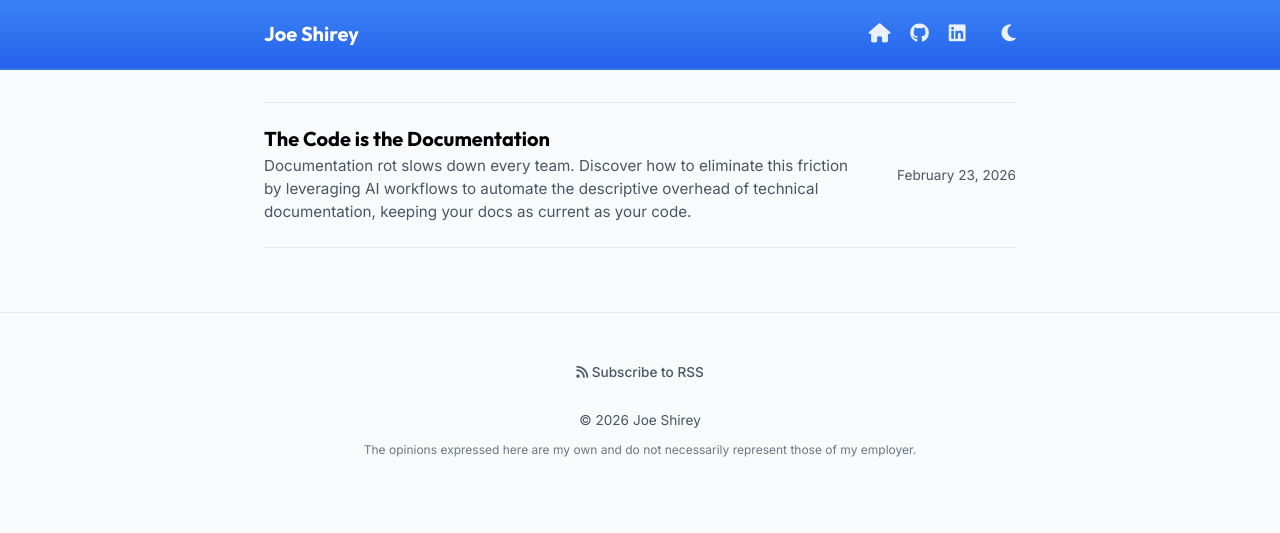
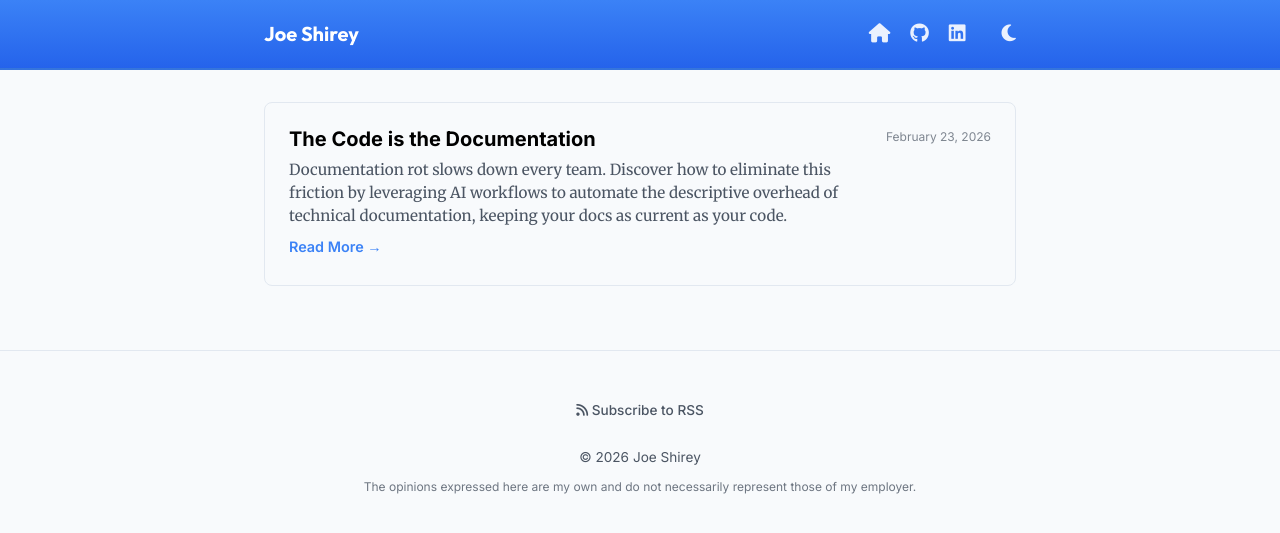
Before and after one commit to joeshirey/joeshirey.github.io, a Jekyll site: the page built from index.md, in a window 1280 px wide. Shown: the top 533 px of the page. Built offline with Jekyll 4.4.1, drawn with Linux system fonts in a browser that asks for light colours.

Commit message:
feat: Enhance post list with tags, "Read More" links, and updated card-like styling and typography.

```diff
--- a/assets/css/main.css
+++ b/assets/css/main.css
@@ -1,4 +1,4 @@
-@import url('https://fonts.googleapis.com/css2?family=Outfit:wght@600;700&family=Inter:wght@400;500;600&display=swap');
+@import url('https://fonts.googleapis.com/css2?family=Outfit:wght@600;700&family=Inter:wght@400;500;600&family=Merriweather:ital,wght@0,300;0,400;0,700;1,300;1,400&display=swap');
 
 :root {
     --primary-color: #3b82f6;
@@ -45,7 +45,7 @@ h1,
 h2,
 h3,
 h4 {
-    font-family: 'Outfit', sans-serif;
+    font-family: 'Inter', system-ui, -apple-system, Roboto, sans-serif;
     font-weight: 700;
     line-height: 1.2;
 }
@@ -135,23 +135,30 @@ header nav {
 /* Post List (seroter.com style) */
 .posts-list {
     margin-top: 2rem;
+    display: flex;
+    flex-direction: column;
+    gap: 1.5rem;
 }
 
 .post-entry {
     display: flex;
     justify-content: space-between;
-    align-items: center;
-    padding: 1.5rem 0;
-    border-bottom: 1px solid var(--border-color);
+    align-items: flex-start;
+    padding: 1.5rem;
+    border: 1px solid var(--border-color);
+    border-radius: 8px;
+    background-color: var(--bg-color);
+    transition: transform 0.2s ease, box-shadow 0.2s ease;
 }
 
-.post-entry:first-child {
-    border-top: 1px solid var(--border-color);
+.post-entry:hover {
+    transform: translateY(-2px);
+    box-shadow: 0 4px 6px -1px rgba(0, 0, 0, 0.1), 0 2px 4px -1px rgba(0, 0, 0, 0.06);
 }
 
 .post-entry h2 {
     font-size: 1.25rem;
-    margin: 0;
+    margin: 0 0 0.5rem 0;
     flex-grow: 1;
 }
 
@@ -160,8 +167,9 @@ header nav {
 }
 
 .post-entry h2 a:hover {
-    color: var(--primary-color);
-    text-decoration: none;
+    color: #0d9488;
+    text-decoration: underline;
+    text-underline-offset: 4px;
 }
 
 .post-entry .post-info {
@@ -170,17 +178,61 @@ header nav {
 
 .post-entry .excerpt {
     font-size: 0.95rem;
+    font-family: 'Merriweather', Georgia, serif;
     color: var(--text-secondary);
     margin-top: 0.25rem;
     line-height: 1.5;
     max-width: 600px;
 }
 
+.post-meta {
+    display: flex;
+    flex-direction: column;
+    align-items: flex-end;
+    margin-left: 2rem;
+    gap: 0.75rem;
+}
+
 .post-entry .date {
-    font-size: 0.85rem;
+    font-size: 0.75rem;
     color: var(--text-secondary);
+    opacity: 0.7;
     white-space: nowrap;
-    margin-left: 2rem;
+}
+
+.tags {
+    display: flex;
+    gap: 0.4rem;
+    flex-wrap: wrap;
+    justify-content: flex-end;
+}
+
+.tag {
+    font-size: 0.7rem;
+    font-family: 'Inter', sans-serif;
+    background-color: var(--border-color);
+    color: var(--text-secondary);
+    padding: 0.2rem 0.6rem;
+    border-radius: 9999px;
+    text-transform: uppercase;
+    letter-spacing: 0.05em;
+    font-weight: 600;
+}
+
+.read-more {
+    display: inline-block;
+    font-family: 'Inter', sans-serif;
+    font-size: 0.9rem;
+    font-weight: 600;
+    color: var(--primary-color);
+    margin-top: 0.5rem;
+    transition: color 0.2s ease, transform 0.2s ease;
+}
+
+.read-more:hover {
+    color: var(--primary-hover);
+    text-decoration: none;
+    transform: translateX(4px);
 }
 
 /* Post Layout */
@@ -190,11 +242,12 @@ header nav {
 
 .post-header .date {
     color: var(--text-secondary);
-    font-size: 0.9rem;
+    font-size: 0.8rem;
     text-transform: uppercase;
     letter-spacing: 0.05em;
     margin-bottom: 0.5rem;
     display: block;
+    opacity: 0.7;
 }
 
 .post-header h1 {
@@ -204,6 +257,7 @@ header nav {
 
 .post-content {
     font-size: 1.15rem;
+    font-family: 'Merriweather', Georgia, serif;
     color: var(--text-primary);
 }
 
--- a/index.md
+++ b/index.md
@@ -13,9 +13,19 @@ title: Joe Shirey | Writing
                     <h2><a href="{{ post.url | relative_url }}">{{ post.title }}</a></h2>
                     {% if post.excerpt %}
                         <p class="excerpt">{{ post.excerpt | strip_html }}</p>
+                        <a href="{{ post.url | relative_url }}" class="read-more">Read More &rarr;</a>
                     {% endif %}
                 </div>
-                <span class="date">{{ post.date | date: "%B %-d, %Y" }}</span>
+                <div class="post-meta">
+                    <span class="date">{{ post.date | date: "%B %-d, %Y" }}</span>
+                    {% if post.tags.size > 0 %}
+                        <div class="tags">
+                            {% for tag in post.tags %}
+                                <span class="tag">{{ tag }}</span>
+                            {% endfor %}
+                        </div>
+                    {% endif %}
+                </div>
             </div>
         {% endfor %}
     </div>
```
